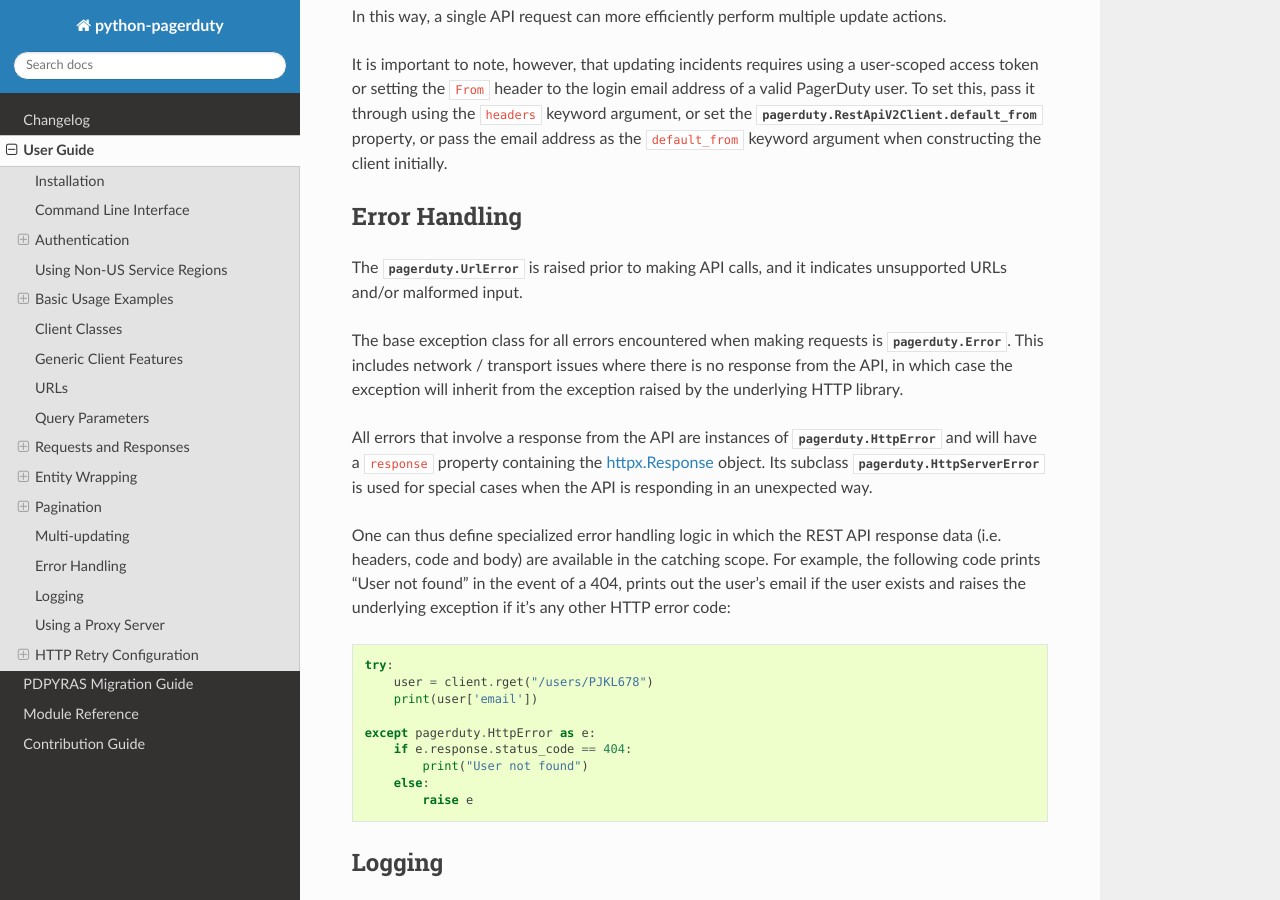
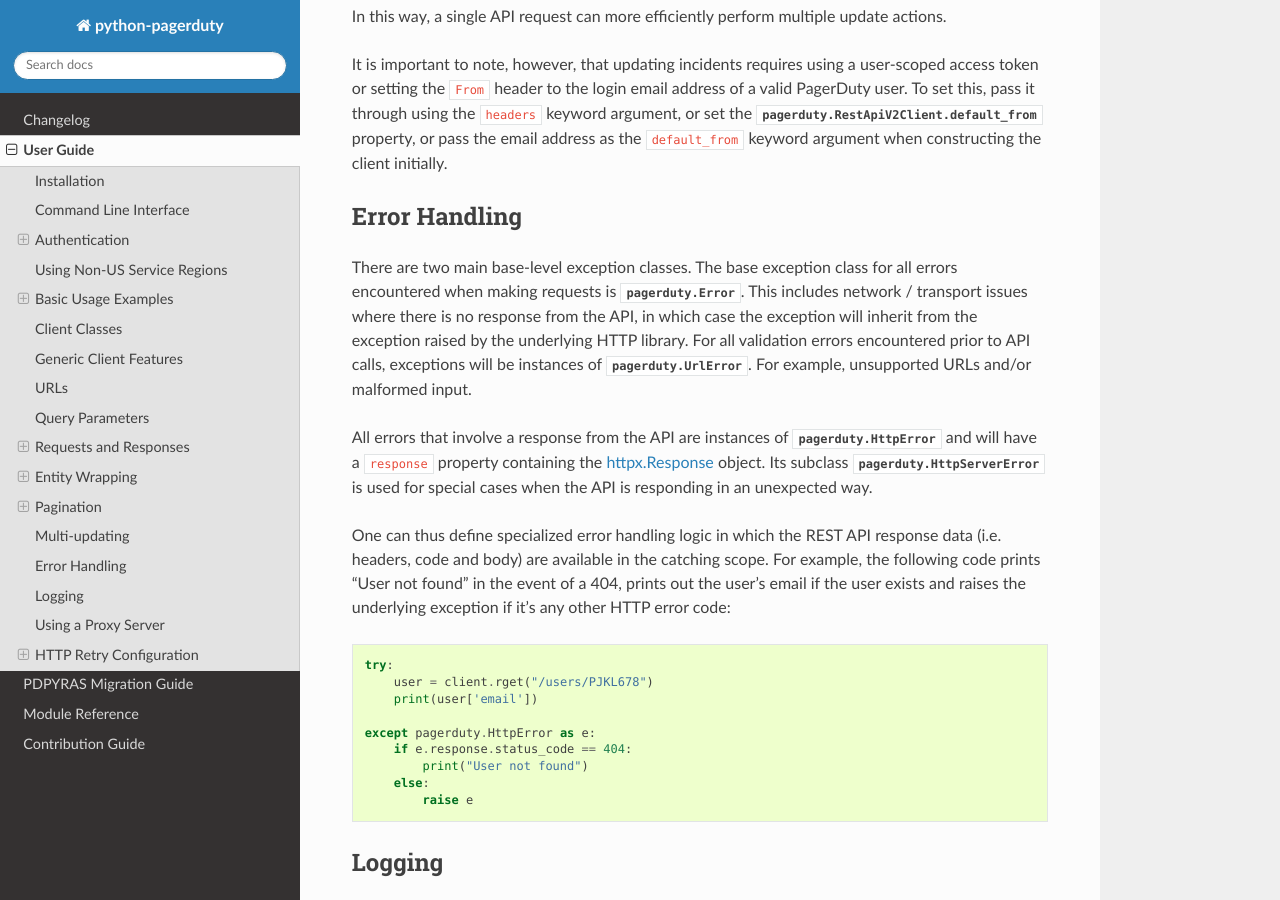
Before and after one commit to PagerDuty/python-pagerduty, a Sphinx documentation site: the page built from sphinx/source/user_guide.rst, in a window 1280 px wide and 900 px high, scrolled down 16324 px. Built offline with Sphinx 7.4.7 and the Read the Docs theme 3.1.0, drawn with Linux system fonts in a browser that asks for light colours.

Commit message:
docs: rearrange error handling paragraphs for clarity

```diff
--- a/sphinx/source/user_guide.rst
+++ b/sphinx/source/user_guide.rst
@@ -860,19 +860,19 @@ initially.
 
 Error Handling
 --------------
-The :class:`pagerduty.UrlError` is raised prior to making API calls, and it indicates
-unsupported URLs and/or malformed input.
 
-The base exception class for all errors encountered when making requests is
-:class:`pagerduty.Error`. This includes network / transport issues where there
-is no response from the API, in which case the exception will inherit from the
-exception raised by the underlying HTTP library.
+There are two main base-level exception classes. The base exception class for
+all errors encountered when making requests is :class:`pagerduty.Error`. This
+includes network / transport issues where there is no response from the API, in
+which case the exception will inherit from the exception raised by the
+underlying HTTP library. For all validation errors encountered prior to API
+calls, exceptions will be instances of :class:`pagerduty.UrlError`. For
+example, unsupported URLs and/or malformed input.
 
 All errors that involve a response from the API are instances of
 :class:`pagerduty.HttpError` and will have a ``response`` property containing
-the `httpx.Response`_ object. Its subclass
-:class:`pagerduty.HttpServerError` is used for special cases when the API is
-responding in an unexpected way.
+the `httpx.Response`_ object. Its subclass :class:`pagerduty.HttpServerError`
+is used for special cases when the API is responding in an unexpected way.
 
 One can thus define specialized error handling logic in which the REST API
 response data (i.e.  headers, code and body) are available in the catching
```
